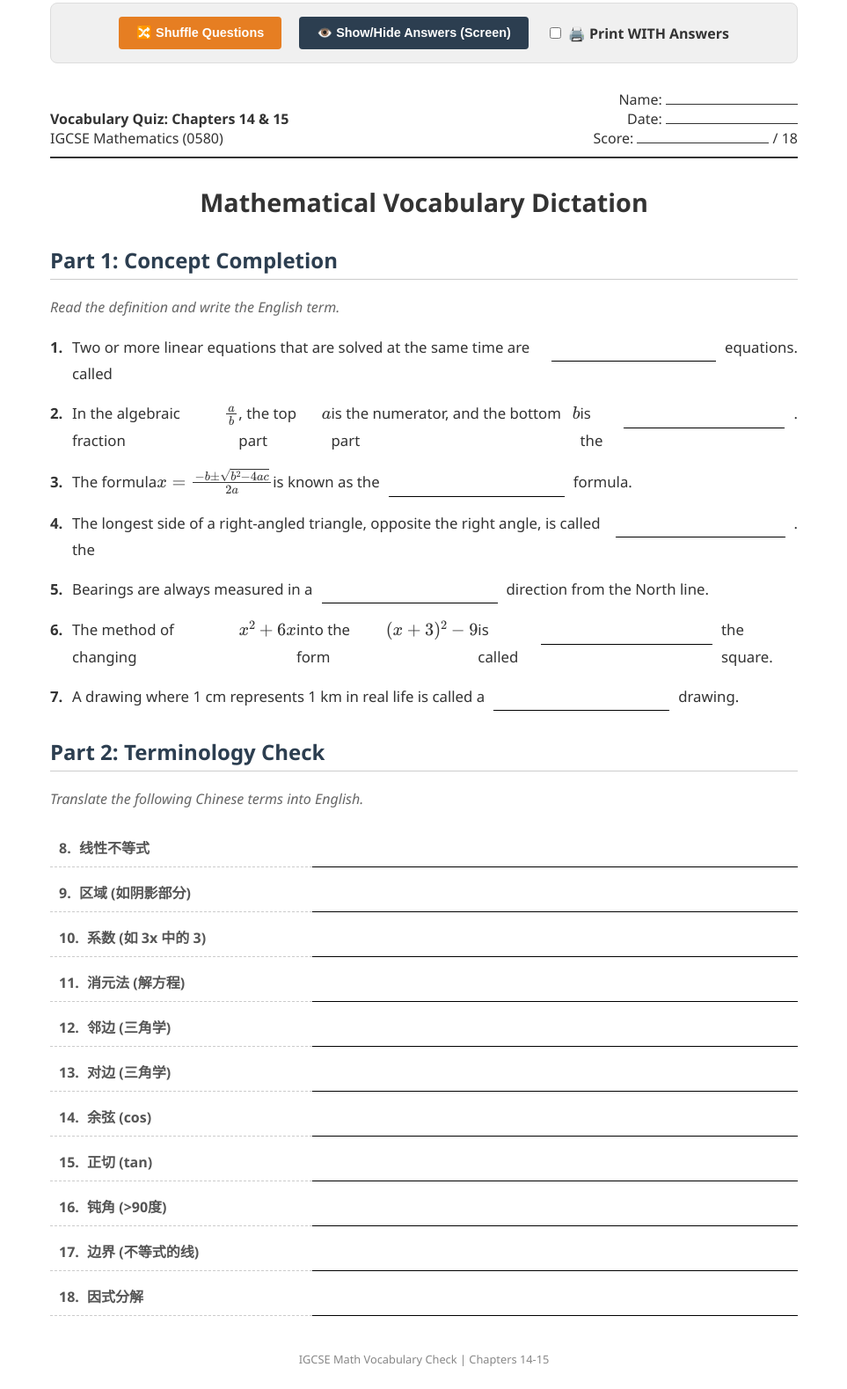
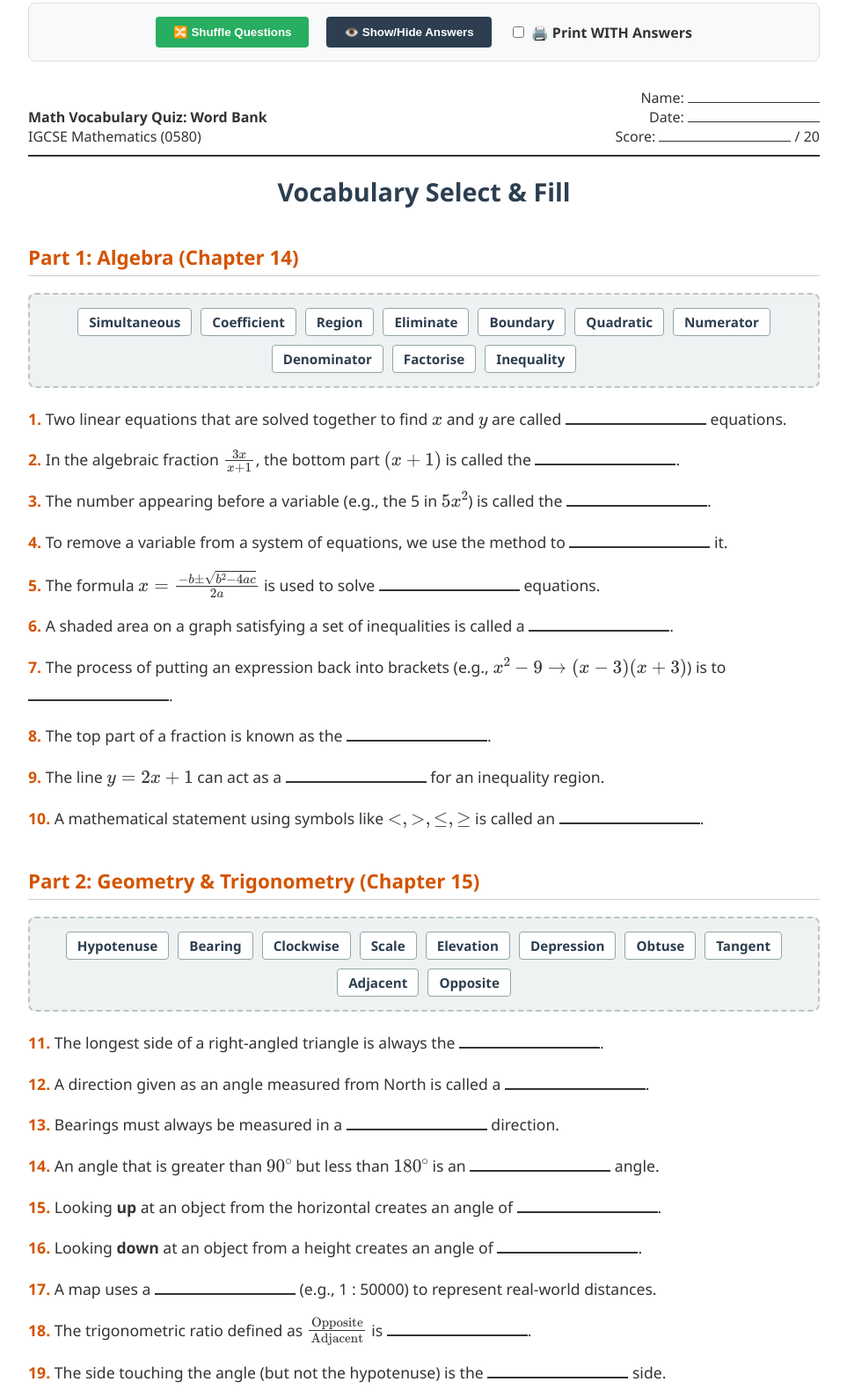
Before and after one commit to wenatnyu/IG0580, a plain HTML site: page CH15/ppt/keywords.html in a window 1280 px wide. Shown: the part 37-1616 px from the top of the page at 88% size, without its empty margins (158-1121 px from the left). Drawn offline with nearby package versions, Linux system fonts and the light colour scheme.

Commit message:
updates keywords

```diff
--- a/CH15/ppt/keywords.html
+++ b/CH15/ppt/keywords.html
@@ -3,70 +3,78 @@
 <head>
     <meta charset="UTF-8">
     <meta name="viewport" content="width=device-width, initial-scale=1.0">
-    <title>Ch14 & 15 Vocab Quiz (Shuffle & Print)</title>
+    <title>Ch14 & 15 Vocabulary: Select & Fill</title>
     <script src="https://polyfill.io/v3/polyfill.min.js?features=es6"></script>
     <script id="MathJax-script" async src="https://cdn.jsdelivr.net/npm/mathjax@3/es5/tex-mml-chtml.js"></script>
     <style>
-        body { font-family: 'Segoe UI', Arial, sans-serif; max-width: 850px; margin: 0 auto; padding: 40px; color: #333; counter-reset: q-counter; }
-        .header-info { border-bottom: 2px solid #333; padding-bottom: 10px; margin-bottom: 30px; display: flex; justify-content: space-between; align-items: flex-end; }
+        body { font-family: 'Segoe UI', Arial, sans-serif; max-width: 900px; margin: 0 auto; padding: 40px; color: #333; counter-reset: q-counter; }
+        .header-info { border-bottom: 2px solid #333; padding-bottom: 10px; margin-bottom: 20px; display: flex; justify-content: space-between; align-items: flex-end; }
         .student-field { border-bottom: 1px solid #333; width: 150px; display: inline-block; }
-        h1 { text-align: center; margin: 10px 0; font-size: 1.8em; }
-        h2 { border-bottom: 1px solid #ccc; padding-bottom: 5px; margin-top: 30px; color: #2c3e50; }
+        h1 { text-align: center; margin: 10px 0; font-size: 1.8em; color: #2c3e50; }
+        h2 { border-bottom: 1px solid #ccc; padding-bottom: 5px; margin-top: 40px; color: #d35400; font-size: 1.4em; }
 
-        /* Controls Area (Hidden on Print) */
+        /* Controls */
         .controls {
-            background: #f0f0f0; padding: 15px; border-radius: 8px; text-align: center; margin-bottom: 30px; border: 1px solid #ddd;
+            background: #f8f9fa; padding: 15px; border-radius: 8px; text-align: center; margin-bottom: 30px; border: 1px solid #ddd;
             display: flex; justify-content: center; gap: 20px; align-items: center;
         }
-        .btn { background: #2c3e50; color: white; border: none; padding: 10px 20px; cursor: pointer; border-radius: 4px; font-size: 0.9em; font-weight: bold; }
+        .btn { background: #2c3e50; color: white; border: none; padding: 10px 20px; cursor: pointer; border-radius: 4px; font-weight: bold; }
         .btn:hover { background: #34495e; }
-        .btn-shuffle { background: #e67e22; }
-        .btn-shuffle:hover { background: #d35400; }
+        .btn-shuffle { background: #27ae60; }
+        .btn-shuffle:hover { background: #219150; }
         .toggle-label { font-weight: bold; cursor: pointer; display: flex; align-items: center; gap: 5px; }
 
-        /* Question Styles with Auto-Numbering */
-        .question-row { margin-bottom: 15px; display: flex; align-items: baseline; font-size: 1.05em; line-height: 1.8; }
+        /* Word Bank Styles */
+        .word-bank {
+            background: #eef2f3;
+            border: 2px dashed #bdc3c7;
+            padding: 15px;
+            border-radius: 8px;
+            margin-bottom: 20px;
+            display: flex;
+            flex-wrap: wrap;
+            gap: 10px;
+            justify-content: center;
+        }
+        .word-item {
+            background: #fff;
+            padding: 5px 12px;
+            border: 1px solid #95a5a6;
+            border-radius: 4px;
+            font-weight: bold;
+            color: #2c3e50;
+            font-size: 0.95em;
+        }
+
+        /* Question Styles */
+        .question-container { display: flex; flex-direction: column; gap: 15px; }
+        .question-row { font-size: 1.1em; line-height: 1.8; break-inside: avoid; }
         .question-row::before {
             counter-increment: q-counter;
             content: counter(q-counter) ". ";
             font-weight: bold;
-            min-width: 25px;
+            color: #d35400;
         }
-
         .blank-line {
             display: inline-block;
-            border-bottom: 1px solid #000;
-            width: 200px;
-            margin: 0 10px;
+            border-bottom: 2px solid #333;
+            min-width: 150px;
+            padding: 0 5px;
             text-align: center;
             color: #c0392b;
             font-weight: bold;
-            min-height: 24px;
+            font-family: 'Courier New', monospace;
         }
 
-        /* Table Styles */
-        table { width: 100%; border-collapse: collapse; margin-top: 10px; }
-        tr.q-row { counter-increment: q-counter; }
-        td { padding: 10px; border-bottom: 1px dashed #ccc; vertical-align: bottom; }
-
-        .cn-term::before {
-            content: counter(q-counter) ". ";
-            font-weight: bold;
-            margin-right: 5px;
-        }
-        .cn-term { width: 35%; font-weight: bold; color: #555; }
-        .en-blank { width: 65%; border-bottom: 1px solid #000; height: 30px; color: #c0392b; font-weight: bold; padding-left: 10px; position: relative; }
-
-        /* Answer Visibility Logic */
-        .answer { visibility: hidden; } /* Default hidden */
-        body.show-screen-answers .answer { visibility: visible; } /* Screen toggle */
+        /* Answer Logic */
+        .answer-text { display: none; }
+        body.show-answers .answer-text { display: inline; }
 
         @media print {
             .no-print { display: none !important; }
+            .word-bank { border: 1px solid #999; background: #fff; }
             body { padding: 0; }
-            /* Print Logic */
-            body .answer { visibility: hidden; } /* Default print hidden */
-            body.print-with-answers .answer { visibility: visible !important; } /* Print visible if checked */
+            body.print-with-answers .answer-text { display: inline !important; }
         }
     </style>
 </head>
@@ -74,7 +82,7 @@
 
     <div class="controls no-print">
         <button class="btn btn-shuffle" onclick="shuffleAll()">🔀 Shuffle Questions</button>
-        <button class="btn" onclick="document.body.classList.toggle('show-screen-answers')">👁️ Show/Hide Answers (Screen)</button>
+        <button class="btn" onclick="document.body.classList.toggle('show-answers')">👁️ Show/Hide Answers</button>
         <label class="toggle-label">
             <input type="checkbox" id="printCheck" onchange="togglePrintMode()">
             🖨️ Print WITH Answers
@@ -82,70 +90,94 @@
     </div>
 
     <div class="header-info">
-        <div><strong>Vocabulary Quiz: Chapters 14 & 15</strong><br>IGCSE Mathematics (0580)</div>
+        <div><strong>Math Vocabulary Quiz: Word Bank</strong><br>IGCSE Mathematics (0580)</div>
         <div style="text-align: right;">
             Name: <span class="student-field"></span><br>
             Date: <span class="student-field"></span><br>
-            Score: <span class="student-field"></span> / 18
+            Score: <span class="student-field"></span> / 20
         </div>
     </div>
 
-    <h1>Mathematical Vocabulary Dictation</h1>
+    <h1>Vocabulary Select & Fill</h1>
 
-    <h2>Part 1: Concept Completion</h2>
-    <p style="font-style: italic; color: #666; margin-bottom: 20px;">Read the definition and write the English term.</p>
+    <h2>Part 1: Algebra (Chapter 14)</h2>
 
-    <div id="part1-container">
-        <div class="question-row">Two or more linear equations that are solved at the same time are called <span class="blank-line"><span class="answer">Simultaneous</span></span> equations.</div>
-        <div class="question-row">In the algebraic fraction \( \frac{a}{b} \), the top part \( a \) is the numerator, and the bottom part \( b \) is the <span class="blank-line"><span class="answer">Denominator</span></span>.</div>
-        <div class="question-row">The formula \( x = \frac{-b \pm \sqrt{b^2 - 4ac}}{2a} \) is known as the <span class="blank-line"><span class="answer">Quadratic</span></span> formula.</div>
-        <div class="question-row">The longest side of a right-angled triangle, opposite the right angle, is called the <span class="blank-line"><span class="answer">Hypotenuse</span></span>.</div>
-        <div class="question-row">Bearings are always measured in a <span class="blank-line"><span class="answer">Clockwise</span></span> direction from the North line.</div>
-        <div class="question-row">The method of changing \( x^2 + 6x \) into the form \( (x+3)^2 - 9 \) is called <span class="blank-line"><span class="answer">Completing</span></span> the square.</div>
-        <div class="question-row">A drawing where 1 cm represents 1 km in real life is called a <span class="blank-line"><span class="answer">Scale</span></span> drawing.</div>
+    <div class="word-bank">
+        <span class="word-item">Simultaneous</span>
+        <span class="word-item">Coefficient</span>
+        <span class="word-item">Region</span>
+        <span class="word-item">Eliminate</span>
+        <span class="word-item">Boundary</span>
+        <span class="word-item">Quadratic</span>
+        <span class="word-item">Numerator</span>
+        <span class="word-item">Denominator</span>
+        <span class="word-item">Factorise</span>
+        <span class="word-item">Inequality</span>
     </div>
 
-    <h2>Part 2: Terminology Check</h2>
-    <p style="font-style: italic; color: #666;">Translate the following Chinese terms into English.</p>
+    <div id="container-part1" class="question-container">
+        <div class="question-row">Two linear equations that are solved together to find \(x\) and \(y\) are called <span class="blank-line"><span class="answer-text">Simultaneous</span></span> equations.</div>
+        <div class="question-row">In the algebraic fraction \( \frac{3x}{x+1} \), the bottom part \( (x+1) \) is called the <span class="blank-line"><span class="answer-text">Denominator</span></span>.</div>
+        <div class="question-row">The number appearing before a variable (e.g., the 5 in \( 5x^2 \)) is called the <span class="blank-line"><span class="answer-text">Coefficient</span></span>.</div>
+        <div class="question-row">To remove a variable from a system of equations, we use the method to <span class="blank-line"><span class="answer-text">Eliminate</span></span> it.</div>
+        <div class="question-row">The formula \( x = \frac{-b \pm \sqrt{b^2 - 4ac}}{2a} \) is used to solve <span class="blank-line"><span class="answer-text">Quadratic</span></span> equations.</div>
+        <div class="question-row">A shaded area on a graph satisfying a set of inequalities is called a <span class="blank-line"><span class="answer-text">Region</span></span>.</div>
+        <div class="question-row">The process of putting an expression back into brackets (e.g., \( x^2-9 \to (x-3)(x+3) \)) is to <span class="blank-line"><span class="answer-text">Factorise</span></span>.</div>
+        <div class="question-row">The top part of a fraction is known as the <span class="blank-line"><span class="answer-text">Numerator</span></span>.</div>
+        <div class="question-row">The line \( y = 2x + 1 \) can act as a <span class="blank-line"><span class="answer-text">Boundary</span></span> for an inequality region.</div>
+        <div class="question-row">A mathematical statement using symbols like \( <, >, \le, \ge \) is called an <span class="blank-line"><span class="answer-text">Inequality</span></span>.</div>
+    </div>
 
-    <table>
-        <tbody id="part2-container">
-            <tr class="q-row"><td class="cn-term">线性不等式</td><td class="en-blank"><span class="answer">Linear inequality</span></td></tr>
-            <tr class="q-row"><td class="cn-term">区域 (如阴影部分)</td><td class="en-blank"><span class="answer">Region</span></td></tr>
-            <tr class="q-row"><td class="cn-term">系数 (如 3x 中的 3)</td><td class="en-blank"><span class="answer">Coefficient</span></td></tr>
-            <tr class="q-row"><td class="cn-term">消元法 (解方程)</td><td class="en-blank"><span class="answer">Eliminate / Elimination</span></td></tr>
-            <tr class="q-row"><td class="cn-term">邻边 (三角学)</td><td class="en-blank"><span class="answer">Adjacent</span></td></tr>
-            <tr class="q-row"><td class="cn-term">对边 (三角学)</td><td class="en-blank"><span class="answer">Opposite</span></td></tr>
-            <tr class="q-row"><td class="cn-term">余弦 (cos)</td><td class="en-blank"><span class="answer">Cosine</span></td></tr>
-            <tr class="q-row"><td class="cn-term">正切 (tan)</td><td class="en-blank"><span class="answer">Tangent</span></td></tr>
-            <tr class="q-row"><td class="cn-term">钝角 (>90度)</td><td class="en-blank"><span class="answer">Obtuse angle</span></td></tr>
-            <tr class="q-row"><td class="cn-term">边界 (不等式的线)</td><td class="en-blank"><span class="answer">Boundary</span></td></tr>
-            <tr class="q-row"><td class="cn-term">因式分解</td><td class="en-blank"><span class="answer">Factorise</span></td></tr>
-        </tbody>
-    </table>
+    <h2>Part 2: Geometry & Trigonometry (Chapter 15)</h2>
 
-    <div style="text-align: center; margin-top: 40px; font-size: 0.8em; color: #888;">
-        IGCSE Math Vocabulary Check | Chapters 14-15
+    <div class="word-bank">
+        <span class="word-item">Hypotenuse</span>
+        <span class="word-item">Bearing</span>
+        <span class="word-item">Clockwise</span>
+        <span class="word-item">Scale</span>
+        <span class="word-item">Elevation</span>
+        <span class="word-item">Depression</span>
+        <span class="word-item">Obtuse</span>
+        <span class="word-item">Tangent</span>
+        <span class="word-item">Adjacent</span>
+        <span class="word-item">Opposite</span>
+    </div>
+
+    <div id="container-part2" class="question-container">
+        <div class="question-row">The longest side of a right-angled triangle is always the <span class="blank-line"><span class="answer-text">Hypotenuse</span></span>.</div>
+        <div class="question-row">A direction given as an angle measured from North is called a <span class="blank-line"><span class="answer-text">Bearing</span></span>.</div>
+        <div class="question-row">Bearings must always be measured in a <span class="blank-line"><span class="answer-text">Clockwise</span></span> direction.</div>
+        <div class="question-row">An angle that is greater than \( 90^\circ \) but less than \( 180^\circ \) is an <span class="blank-line"><span class="answer-text">Obtuse</span></span> angle.</div>
+        <div class="question-row">Looking <strong>up</strong> at an object from the horizontal creates an angle of <span class="blank-line"><span class="answer-text">Elevation</span></span>.</div>
+        <div class="question-row">Looking <strong>down</strong> at an object from a height creates an angle of <span class="blank-line"><span class="answer-text">Depression</span></span>.</div>
+        <div class="question-row">A map uses a <span class="blank-line"><span class="answer-text">Scale</span></span> (e.g., 1 : 50000) to represent real-world distances.</div>
+        <div class="question-row">The trigonometric ratio defined as \( \frac{\text{Opposite}}{\text{Adjacent}} \) is <span class="blank-line"><span class="answer-text">Tangent</span></span>.</div>
+        <div class="question-row">The side touching the angle (but not the hypotenuse) is the <span class="blank-line"><span class="answer-text">Adjacent</span></span> side.</div>
+        <div class="question-row">The side directly across from the angle in question is the <span class="blank-line"><span class="answer-text">Opposite</span></span> side.</div>
+    </div>
+
+    <div style="text-align: center; margin-top: 50px; border-top: 1px solid #ccc; padding-top: 10px; color: #777; font-size: 0.8em;">
+        IGCSE Mathematics (0580) - Vocabulary Reinforcement
     </div>
 
     <script>
         // Shuffle Logic
         function shuffleAll() {
-            shuffleContainer('part1-container');
-            shuffleContainer('part2-container');
+            shuffleContainer('container-part1');
+            shuffleContainer('container-part2');
         }
 
         function shuffleContainer(id) {
             const container = document.getElementById(id);
             const elements = Array.from(container.children);
 
-            // Fisher-Yates Shuffle Algorithm
+            // Fisher-Yates Shuffle
             for (let i = elements.length - 1; i > 0; i--) {
                 const j = Math.floor(Math.random() * (i + 1));
                 [elements[i], elements[j]] = [elements[j], elements[i]];
             }
 
-            // Re-append elements (CSS counters will handle re-numbering automatically)
+            // Re-append to DOM
             elements.forEach(el => container.appendChild(el));
         }
 
```
Also changed, not shown: students.jpg.
